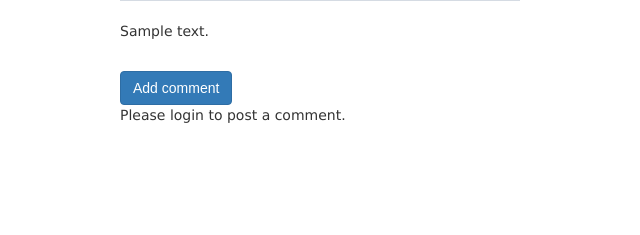
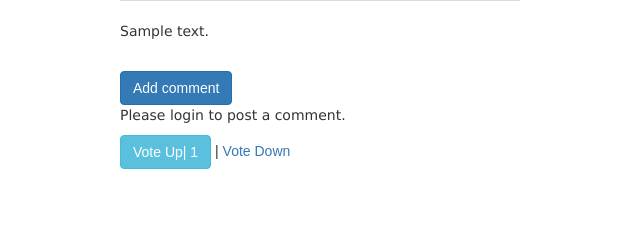
Before and after one commit to jsonknightlee/whatiwishiknew, a Django app: page /posts/1/ in a window 1280 px wide. Shown: the part 488-723 px from the top of the page, without its empty margins (0-640 px from the left). Run offline with Django 3.2, Linux system fonts and the light colour scheme; tables that the repository leaves empty hold one stand-in row (values such as "Sample post"); grey boxes marked "Sample" are stand-in pictures; some libraries are stand-ins or nearby versions; some web fonts are replaced.

Commit message:
detail page upvote

```diff
--- a/posts/templates/posts/detail.html
+++ b/posts/templates/posts/detail.html
@@ -31,7 +31,8 @@
             <br/>
             <p>Please login to post a comment.</p>
             {% endif %}
-        <br/>
+             <a href="/posts/{{post.id}}/upvote/" method="post"><button type="button" class="btn btn-info"> Vote Up| {{ post.upvote }}</button></a> |
+                <a href="/posts/{{post.id}}/down_vote/" method="post">Vote Down</a>
             <br/>
             {% for comment in post.comments.all reversed %}
             {% if user.is_authenticated or comment.approved_comment %}
```
